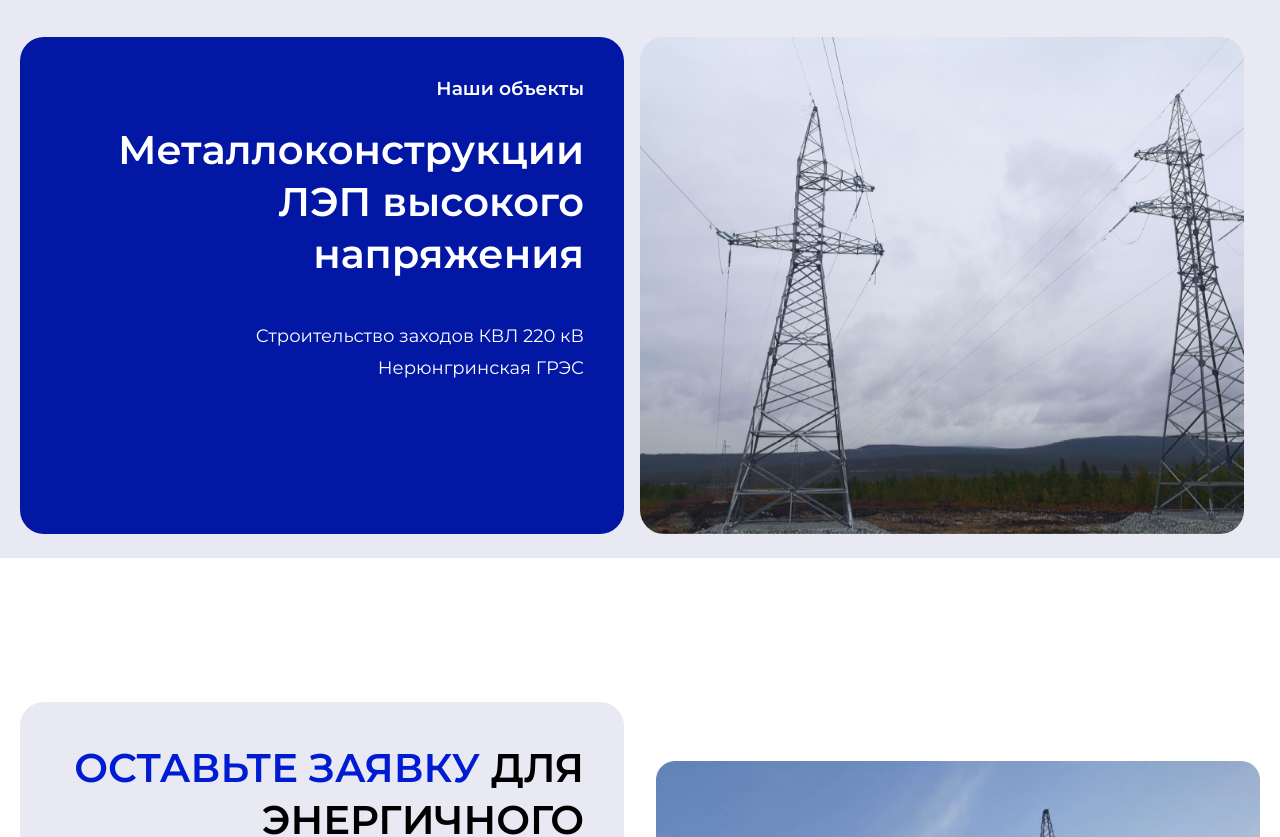
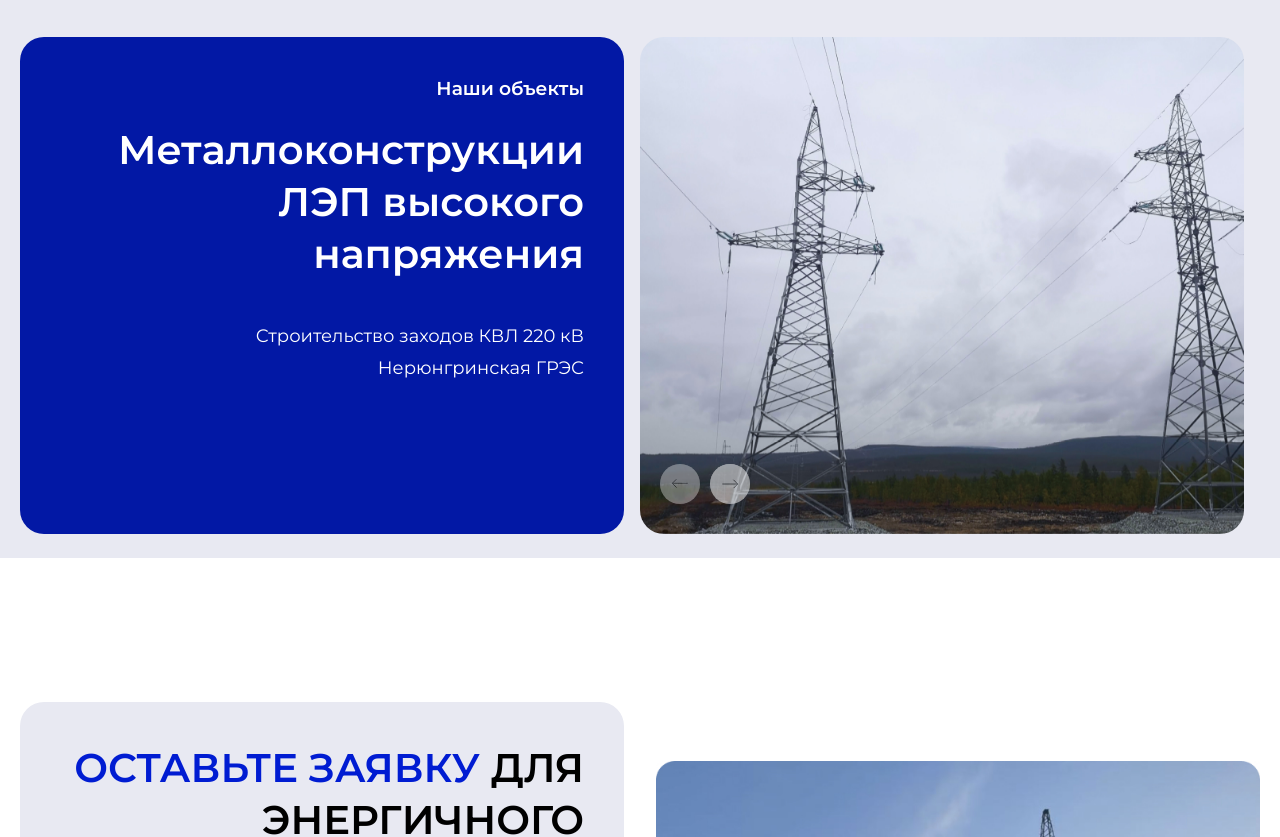
Before and after one commit to FlameFront-end/TopROI, a website: page app/index.html in a window 1280 px wide. Shown: the part 2094-2931 px from the top of the page. Drawn offline with nearby package versions, Linux system fonts and the light colour scheme.

Commit message:
feat: add slider arrow

```diff
--- a/app/index.html
+++ b/app/index.html
@@ -158,7 +158,20 @@
                         <img class="swiper-slide our-objects__slider-img" alt="slider img 4" src="./images/slider/slider-img-4.jpg">
                         <img class="swiper-slide our-objects__slider-img" alt="slider img 5" src="./images/slider/slider-img-5.jpg">
                     </div>
+                    <button class="swiper-button-next swiper-button">
+                        <svg xmlns="http://www.w3.org/2000/svg" width="56" height="57" viewBox="0 0 56 57" fill="none">
+                            <rect y="0.0351562" width="56" height="56" rx="28" fill="white"/>
+                            <path d="M17.0041 28.5353L38.9977 28.5351M38.9977 28.5351L32.8884 22.4258M38.9977 28.5351L33.1938 34.339" stroke="black"/>
+                        </svg>
+                    </button>
+                    <button class="swiper-button-prev swiper-button">
+                        <svg xmlns="http://www.w3.org/2000/svg" width="56" height="57" viewBox="0 0 56 57" fill="none">
+                            <rect x="56" y="56.0352" width="56" height="56" rx="28" transform="rotate(180 56 56.0352)" fill="white" fill-opacity="0.4"/>
+                            <path d="M38.9959 27.5351L17.0023 27.5352M17.0023 27.5352L23.1116 33.6445M17.0023 27.5352L22.8062 21.7313" stroke="black"/>
+                        </svg>
+                    </button>
                 </div>
+
             </section>
         </div>
     </div>
--- a/app/scss/_our-objects.scss
+++ b/app/scss/_our-objects.scss
@@ -18,12 +18,58 @@
       font-weight: 600;
       line-height: 130%;
     }
+
     &-construction {
       max-width: 460px;
       font-size: 18px;
       line-height: 32px;
     }
   }
+  .swiper-slide {
+    position: relative;
+  }
+
+  .swiper-button-next,
+  .swiper-button-prev {
+    position: absolute;
+    top: auto;
+    bottom: 30px;
+    width: 40px;
+    height: 40px;
+    opacity: 0.5;
+    background-color: #fff;
+    color: #000;
+    border-radius: 50%;
+    display: flex;
+    align-items: center;
+    justify-content: center;
+    cursor: pointer;
+    z-index: 10;
+  }
+
+  .swiper-button-next {
+    left: 70px;
+  }
+
+  .swiper-button-prev {
+    left: 20px;
+  }
+  .swiper-button-next::after {
+    content: "";
+  }
+
+  .swiper-button-prev::after {
+    content: "";
+  }
+
+  .swiper-button-next:hover,
+  .swiper-button-prev:hover {
+    opacity: 1;
+  }
+}
+
+.our-objects__slider-img {
+  object-fit: cover;
 }
 
 @media (max-width: 767px) {
--- a/app/scss/_reset.scss
+++ b/app/scss/_reset.scss
@@ -29,5 +29,4 @@ img {
 input {
   border: none;
   outline: none;
-
 }
```
Also changed, not shown: app/css/style.min.css, dist/css/style.min.css, dist/index.html, dist/js/main.min.js.
